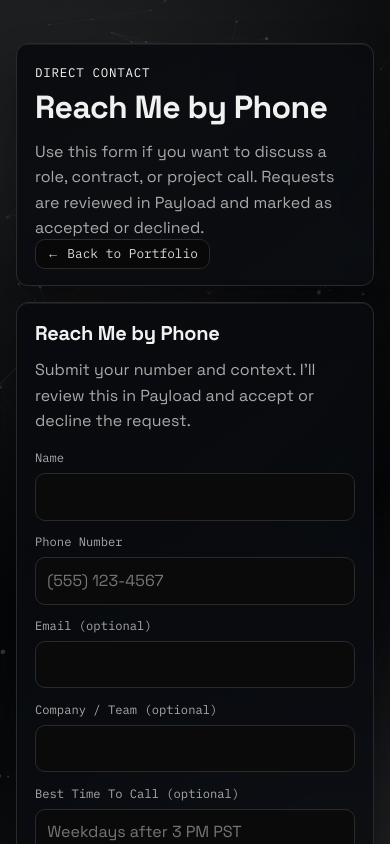
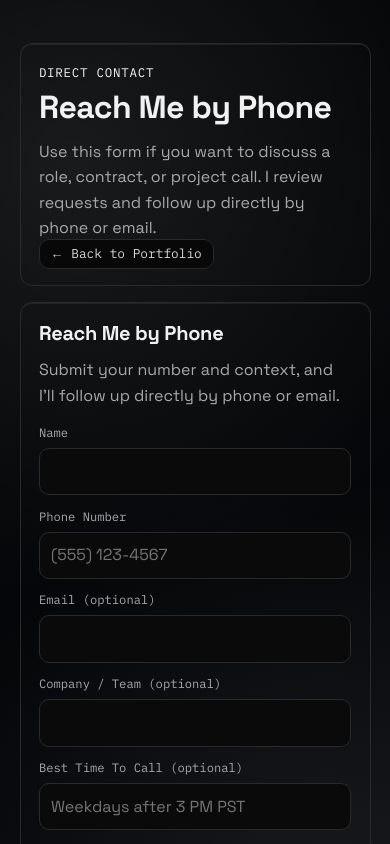
Before and after one commit to owwix/Developer-Portfolio, a Next.js app: page /reach-by-phone in a window 390 px wide. Shown: the top 844 px of the page. Built offline with nearby package versions, Linux system fonts and the light colour scheme.

Commit message:
Refine tablet background and contact form copy

```diff
--- a/app/globals.css
+++ b/app/globals.css
@@ -45,10 +45,8 @@ a {
 #network-bg {
   position: fixed;
   inset: 0;
-  width: 100vw;
-  height: 100vh;
-  width: 100dvw;
-  height: 100dvh;
+  width: 100%;
+  height: 100%;
   z-index: 0;
   pointer-events: none;
   opacity: 0.88;
@@ -101,7 +99,7 @@ a {
 }
 
 .container {
-  width: min(1120px, 92vw);
+  width: min(1080px, 90vw);
   margin: 2.7rem auto 4rem;
   position: relative;
   z-index: 3;
@@ -109,12 +107,9 @@ a {
 
 .card {
   border: 1px solid var(--line);
-  background: linear-gradient(145deg, var(--card), var(--card-soft));
+  background: transparent;
   border-radius: 12px;
-  box-shadow:
-    0 26px 44px rgba(0, 0, 0, 0.45),
-    inset 0 1px 0 rgba(255, 255, 255, 0.07);
-  backdrop-filter: blur(10px);
+  box-shadow: inset 0 1px 0 rgba(255, 255, 255, 0.07);
   padding: 1.15rem;
 }
 
@@ -782,7 +777,7 @@ p {
 
 @media (pointer: coarse) {
   #network-bg {
-    opacity: 0.55;
+    opacity: 0.7;
   }
 
   .bg-grid {
@@ -795,6 +790,12 @@ p {
     background:
       radial-gradient(1100px 520px at -18% -10%, rgba(255, 255, 255, 0.04), transparent 62%),
       radial-gradient(900px 460px at 114% 108%, rgba(190, 190, 190, 0.05), transparent 62%);
+  }
+}
+
+@media (pointer: coarse) and (min-width: 900px) {
+  #network-bg {
+    opacity: 0.82;
   }
 }
 
@@ -829,3 +830,9 @@ p {
     grid-template-columns: 1fr;
   }
 }
+
+@supports (-webkit-touch-callout: none) {
+  body {
+    min-height: 100svh;
+  }
+}
--- a/app/layout.tsx
+++ b/app/layout.tsx
@@ -47,8 +47,6 @@ export default function RootLayout({ children }: { children: ReactNode }) {
         <NetworkBackground />
         <div className="bg-glow bg-glow-1" aria-hidden="true" />
         <div className="bg-glow bg-glow-2" aria-hidden="true" />
-        <div className="bg-layer" aria-hidden="true" />
-        <div className="bg-grid" aria-hidden="true" />
         {children}
       </body>
     </html>
--- a/app/reach-by-phone/page.tsx
+++ b/app/reach-by-phone/page.tsx
@@ -14,8 +14,8 @@ export default function ReachByPhonePage() {
         <p className="eyebrow">Direct Contact</p>
         <h1>Reach Me by Phone</h1>
         <p className="page-intro">
-          Use this form if you want to discuss a role, contract, or project call. Requests are reviewed in Payload and marked
-          as accepted or declined.
+          Use this form if you want to discuss a role, contract, or project call. I review requests and follow up directly by
+          phone or email.
         </p>
         <Link className="view-all-link" href="/">
           ← Back to Portfolio
--- a/components/forms/PhoneRequestForm.tsx
+++ b/components/forms/PhoneRequestForm.tsx
@@ -74,7 +74,7 @@ export default function PhoneRequestForm() {
   return (
     <form className="phone-form card reveal" onSubmit={onSubmit}>
       <h2>Reach Me by Phone</h2>
-      <p className="page-intro">Submit your number and context. I’ll review this in Payload and accept or decline the request.</p>
+      <p className="page-intro">Submit your number and context, and I’ll follow up directly by phone or email.</p>
 
       <div className="form-grid">
         <label className="form-field" htmlFor="name">
@@ -146,7 +146,7 @@ export default function PhoneRequestForm() {
         <button className="submit-btn" disabled={!canSubmit || isSubmitting} type="submit">
           {isSubmitting ? 'Submitting...' : 'Send Phone Request'}
         </button>
-        {isSuccess ? <p className="form-message form-success">Request sent. I’ll review and update status in Payload.</p> : null}
+        {isSuccess ? <p className="form-message form-success">Request sent. I’ll review it and follow up soon.</p> : null}
         {errorMessage ? <p className="form-message form-error">{errorMessage}</p> : null}
       </div>
     </form>
--- a/components/ui/NetworkBackground.tsx
+++ b/components/ui/NetworkBackground.tsx
@@ -10,12 +10,22 @@ export default function NetworkBackground() {
     const ctx = canvas.getContext('2d')
     if (!ctx) return
     const isCoarsePointer = window.matchMedia('(pointer: coarse)').matches
-    const densityScale = isCoarsePointer ? 1.9 : 1
-    const alphaScale = isCoarsePointer ? 0.7 : 1
+    const getTouchTuning = () => {
+      if (!isCoarsePointer) {
+        return { densityScale: 1, alphaScale: 1 }
+      }
+      const shortestSide = Math.min(window.innerWidth, window.innerHeight)
+      const isTabletViewport = shortestSide >= 768
+      return isTabletViewport
+        ? { densityScale: 1.25, alphaScale: 0.9 }
+        : { densityScale: 1.9, alphaScale: 0.7 }
+    }
 
     let width = 0
     let height = 0
     let dpr = 1
+    let densityScale = 1
+    let alphaScale = 1
     let rafId = 0
     let tick = 0
     let pointerX = 0
@@ -38,7 +48,8 @@ export default function NetworkBackground() {
       }>
     }> = []
 
-    const layerSpecs = [
+    const buildLayers = () => {
+      const tunedSpecs = [
         {
           depth: 0.35,
           speed: 0.18,
@@ -64,10 +75,8 @@ export default function NetworkBackground() {
           density: 8200 * densityScale,
         },
       ]
-
-    const buildLayers = () => {
       const area = width * height
-      layers = layerSpecs.map((spec) => {
+      layers = tunedSpecs.map((spec) => {
         const count = Math.max(35, Math.min(220, Math.floor(area / spec.density)))
         return {
           ...spec,
@@ -83,6 +92,9 @@ export default function NetworkBackground() {
     }
 
     const resize = () => {
+      const tuning = getTouchTuning()
+      densityScale = tuning.densityScale
+      alphaScale = tuning.alphaScale
       dpr = Math.min(window.devicePixelRatio || 1, 2.5)
       width = window.innerWidth
       height = window.innerHeight
@@ -153,6 +165,8 @@ export default function NetworkBackground() {
     resize()
     step()
     window.addEventListener('resize', resize)
+    window.visualViewport?.addEventListener('resize', resize)
+    window.visualViewport?.addEventListener('scroll', resize)
     if (!isCoarsePointer) {
       window.addEventListener('pointermove', onPointerMove)
     }
@@ -160,6 +174,8 @@ export default function NetworkBackground() {
     return () => {
       window.cancelAnimationFrame(rafId)
       window.removeEventListener('resize', resize)
+      window.visualViewport?.removeEventListener('resize', resize)
+      window.visualViewport?.removeEventListener('scroll', resize)
       if (!isCoarsePointer) {
         window.removeEventListener('pointermove', onPointerMove)
       }
```
Lines whose indentation alone changed are shown as unchanged.
